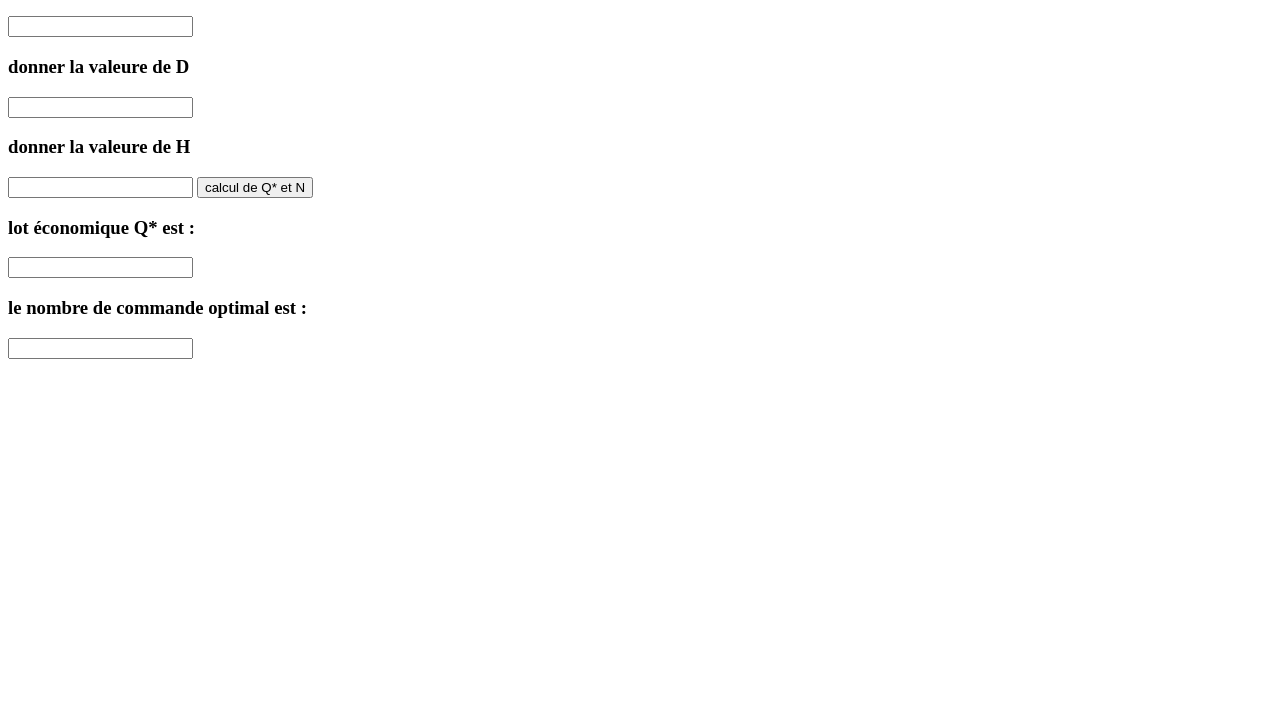
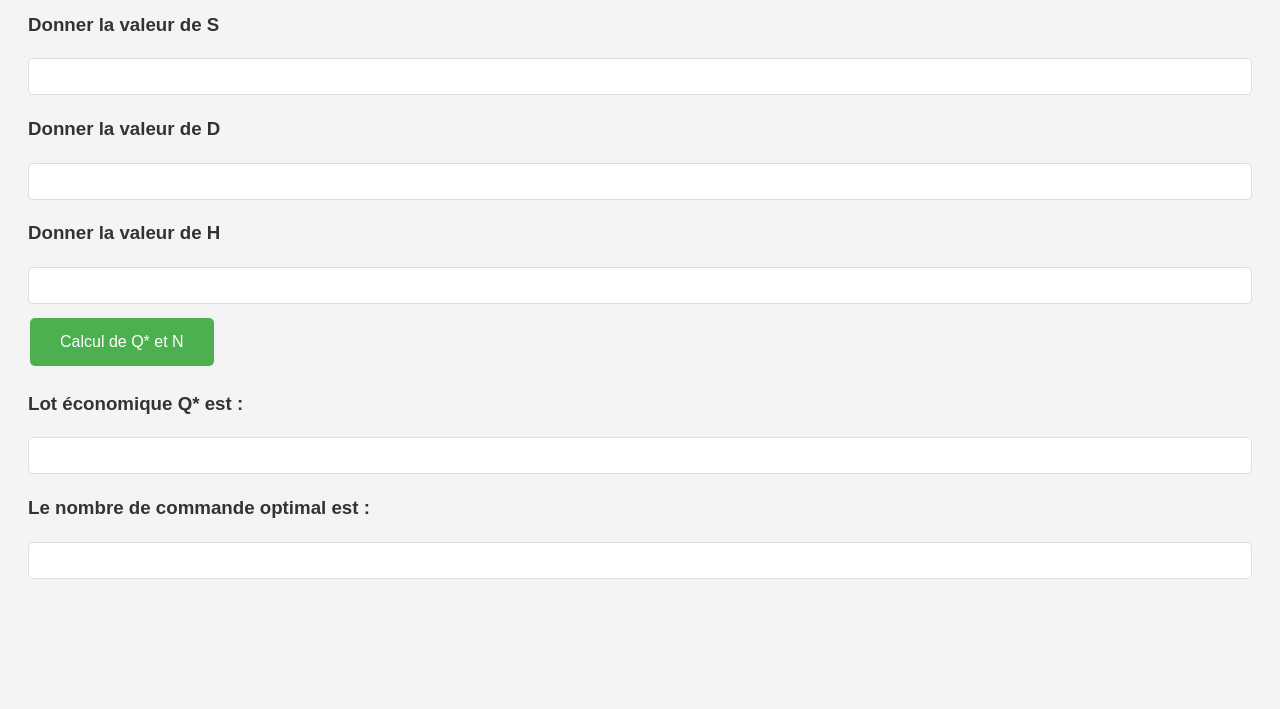
Before and after one commit to Dris7/gestion_stock, a plain HTML site: page index.html in a window 1280 px wide. Shown: the part 91-800 px from the top of the page. Drawn offline with Linux system fonts and the light colour scheme.

Commit message:
Update index.html

```diff
--- a/index.html
+++ b/index.html
@@ -1,15 +1,65 @@
 <html>
-    <header>
-        <script src="script.js"></script>
-<title>Application walid</title>
-    </header>
-    <body>
-<h1>application de gestion de stock réalisé par walid benkhal</h1>
-<h3>donner la valeure de S</h3><input id="s">
-<h3>donner la valeure de D</h3><input id="d">
-<h3>donner la valeure de H</h3><input id="h">
-<button type="button" onclick="calculer()">calcul de Q* et N</button>
-<h3>lot économique Q* est :</h3><input id="q">
-<h3>le nombre de commande optimal est :</h3><input id="n">
-    </body>
+<head>
+    <script src="script.js"></script>
+    <title>Application Walid</title>
+    <style>
+        body {
+            font-family: Arial, sans-serif;
+            background-color: #f4f4f4;
+            color: #333;
+            padding: 20px;
+            line-height: 1.6;
+        }
+
+        h1 {
+            color: #4CAF50;
+        }
+
+        h3 {
+            color: #333;
+        }
+
+        input {
+            display: block;
+            width: 100%;
+            padding: 10px;
+            margin-bottom: 10px;
+            border-radius: 5px;
+            border: 1px solid #ddd;
+            box-sizing: border-box;
+        }
+
+        button {
+            background-color: #4CAF50;
+            color: white;
+            border: none;
+            padding: 15px 30px;
+            text-align: center;
+            text-decoration: none;
+            display: inline-block;
+            font-size: 16px;
+            margin: 4px 2px;
+            cursor: pointer;
+            border-radius: 5px;
+        }
+
+        button:hover {
+            background-color: #45a049;
+        }
+    </style>
+</head>
+<body>
+    <h1>Application de gestion de stock réalisé par Walid Benkhal</h1>
+    <h3>Donner la valeur de S</h3>
+    <input id="s">
+    <h3>Donner la valeur de D</h3>
+    <input id="d">
+    <h3>Donner la valeur de H</h3>
+    <input id="h">
+    <button type="button" onclick="calculer()">Calcul de Q* et N</button>
+    <h3>Lot économique Q* est :</h3>
+    <input id="q">
+    <h3>Le nombre de commande optimal est :</h3>
+    <input id="n">
+</body>
 </html>
```
